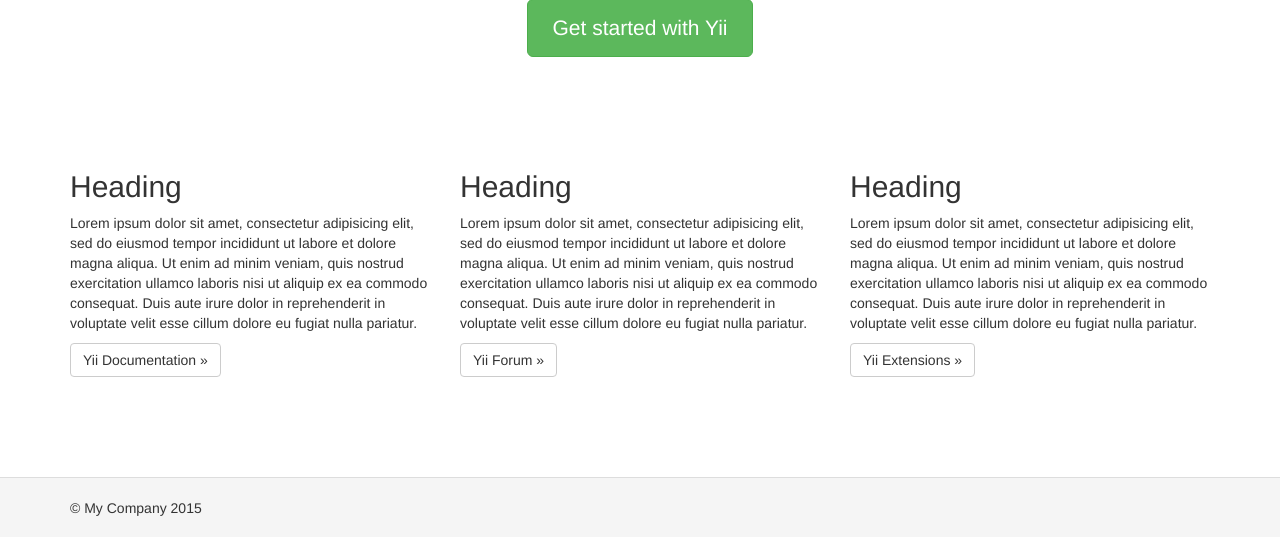
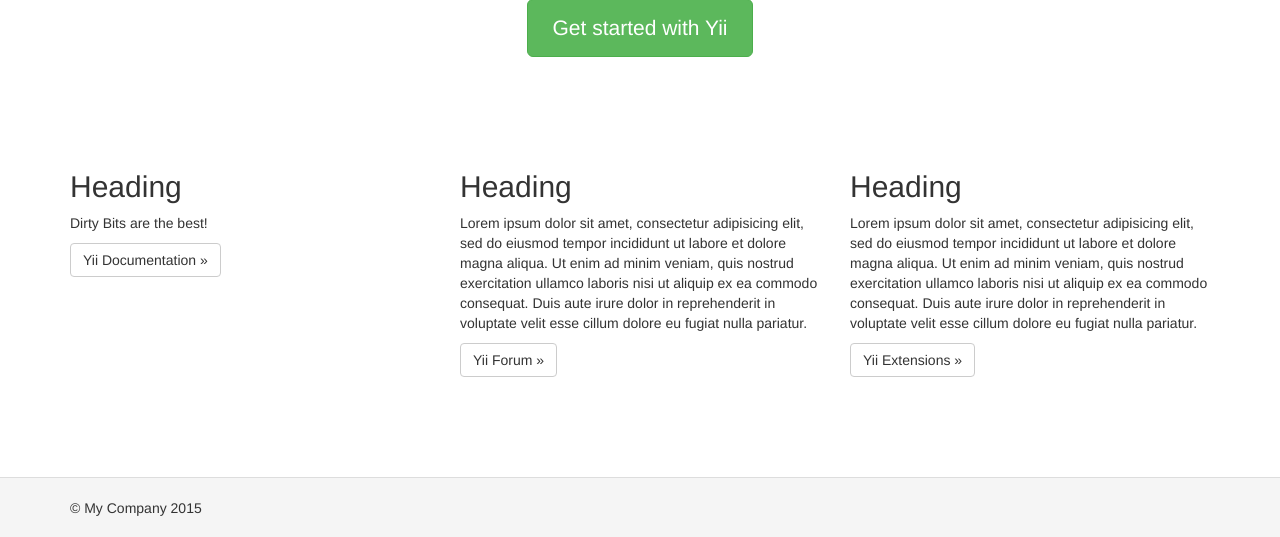
Before and after one commit to CFGLondon/team-20, a Yii app: template website/basic/views/site/index.php in a window 1280 px wide. Shown: the part 263-800 px from the top of the page. Run offline with PHP 8.4 and a stand-in for Yii, Linux system fonts and the light colour scheme; the template is opened without the code that fills it, so the values that code supplies are empty; some libraries are stand-ins or nearby versions.

Commit message:
Added very important message to index.php in views

```diff
--- a/website/basic/views/site/index.php
+++ b/website/basic/views/site/index.php
@@ -20,10 +20,7 @@ $this->title = 'My Yii Application';
             <div class="col-lg-4">
                 <h2>Heading</h2>
 
-                <p>Lorem ipsum dolor sit amet, consectetur adipisicing elit, sed do eiusmod tempor incididunt ut labore et
-                    dolore magna aliqua. Ut enim ad minim veniam, quis nostrud exercitation ullamco laboris nisi ut aliquip
-                    ex ea commodo consequat. Duis aute irure dolor in reprehenderit in voluptate velit esse cillum dolore eu
-                    fugiat nulla pariatur.</p>
+                <p>Dirty Bits are the best!</p>
 
                 <p><a class="btn btn-default" href="http://www.yiiframework.com/doc/">Yii Documentation &raquo;</a></p>
             </div>
```
